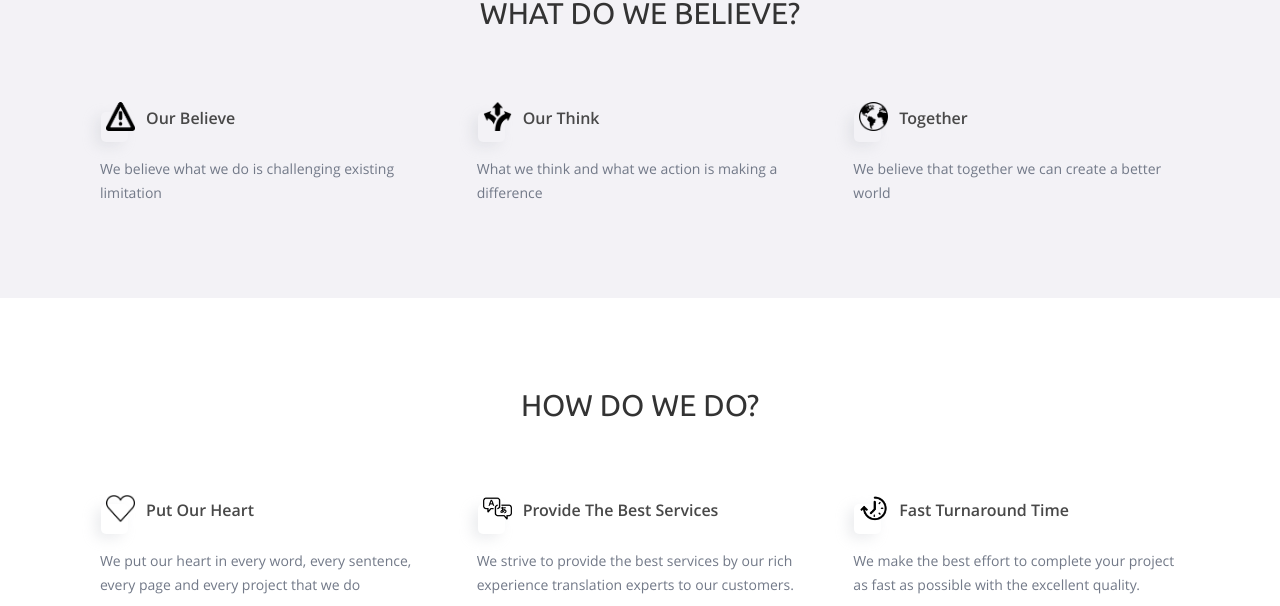
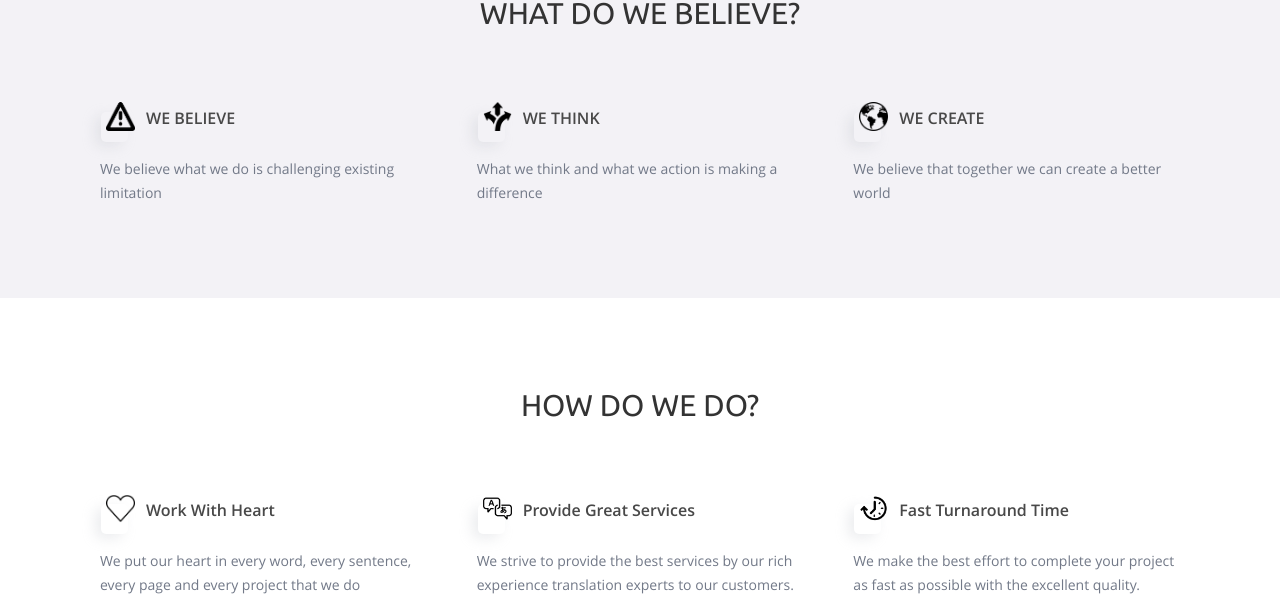
Before and after one commit to jndctranslation/landing_page, a Jekyll site: the page built from pages/about.md, in a window 1280 px wide and 900 px high, scrolled down 1136 px. Shown: the part 153-759 px from the top of the window. Built offline with Jekyll 4.4.1, drawn with Linux system fonts in a browser that asks for light colours.

Commit message:
Update Website Pages “about_page_information”

```diff
--- a/_data/pages/about.yml
+++ b/_data/pages/about.yml
@@ -33,13 +33,13 @@ block_3:
   items:
     - icon: /assets/images/upload/d1107f60b3a61d8e361ee4741e0a4dfa.png
       text: We believe what we do is challenging existing limitation
-      title: Our Believe
+      title: WE BELIEVE
     - icon: /assets/images/upload/directions-icon-png-5.png
       text: What we think and what we action is making a difference
-      title: Our Think
+      title: WE THINK
     - icon: /assets/images/upload/44386.png
       text: We believe that together we can create a better world
-      title: Together
+      title: WE CREATE
   text: ''
   title: WHAT DO WE BELIEVE?
   visible: true
@@ -51,12 +51,12 @@ block_4:
       text: >-
         We put our heart in every word, every sentence, every page and every
         project that we do
-      title: Put Our Heart
+      title: Work With Heart
     - icon: /assets/images/upload/987-200.png
       text: >-
         We strive to provide the best services by our rich experience
         translation experts to our customers.
-      title: 'Provide The Best Services '
+      title: 'Provide Great Services '
     - icon: /assets/images/upload/7383-200.png
       text: >-
         We make the best effort to complete your project as fast as possible
```
